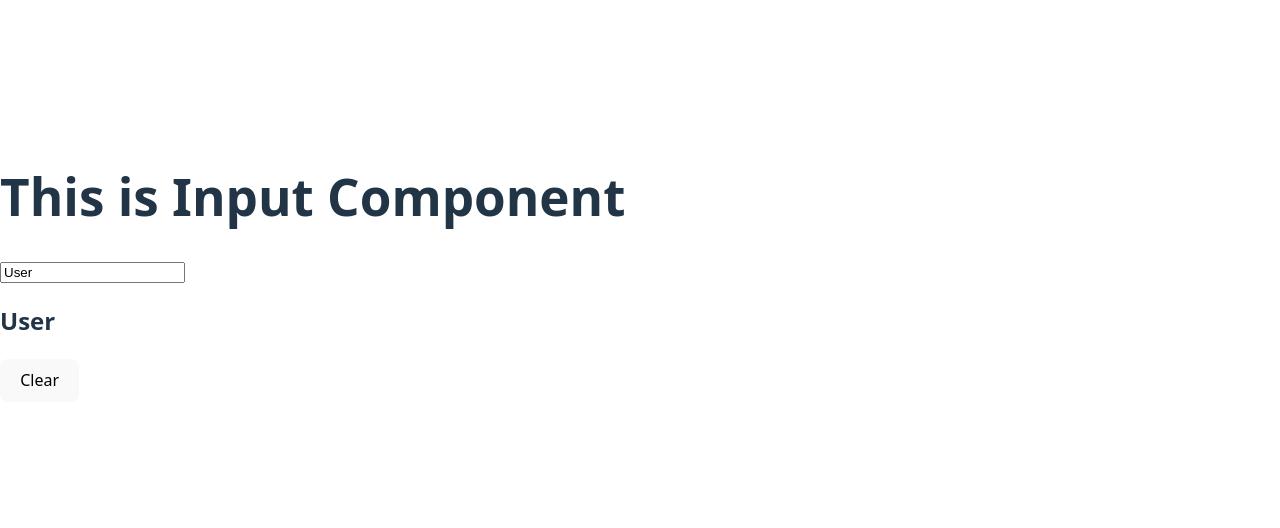
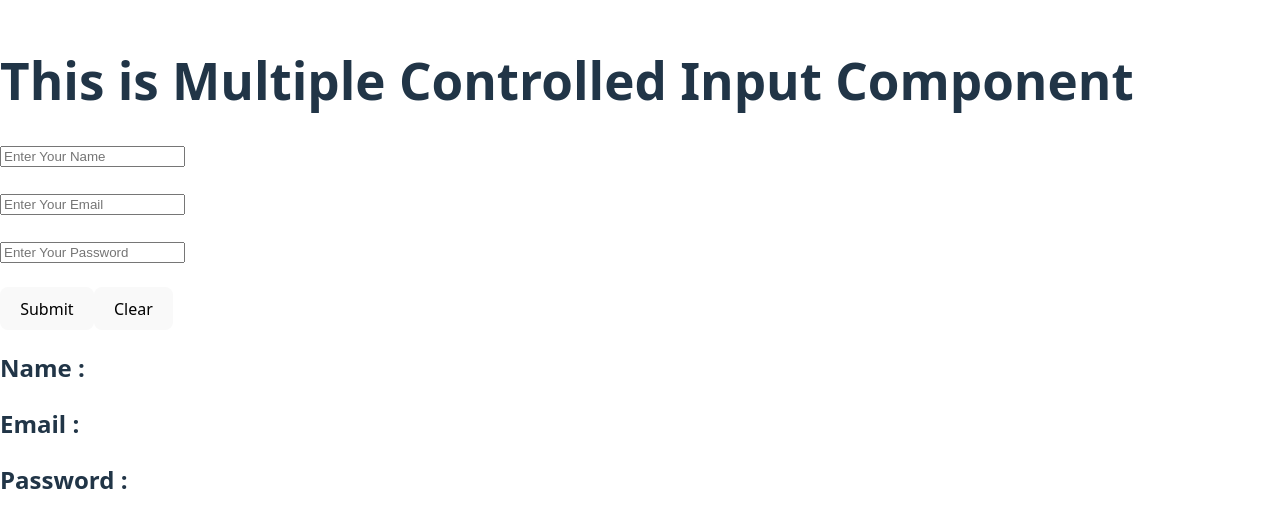
Before and after one commit to atulendrasinghyadav/React-Practice, a React (Vite) app: page / in a window 1280 px wide. Shown: the part 132-660 px from the top of the page. Built offline with nearby package versions, Linux system fonts and the light colour scheme.

Commit message:
Multiple Controlled Input in react

```diff
--- a/src/App.jsx
+++ b/src/App.jsx
@@ -59,6 +59,7 @@ import Props from "./Props";
 import DefaultProps from "./DefaultProps";
 import Wrapper from "./Wrapper";
 import Input from "./Input"
+import MultipleControlledInput from "./MultipleControlledInput";
 
 function App(){
   return(
@@ -90,7 +91,9 @@ function App(){
         <p>This content is inside the wrapper component</p>
       </Wrapper> */}
 
-      <Input />
+      {/* <Input /> */}
+
+      <MultipleControlledInput />
     </div>
   )
 }
--- /dev/null
+++ b/src/MultipleControlledInput.jsx
@@ -0,0 +1,30 @@
+import {useState} from 'react';
+function MultipleControlledInput(){
+
+    const[name,setName] = useState("");
+    const[email,setEmail] = useState("");
+    const[pass,setPass] = useState("");
+
+    return(
+        <div>
+            <h1>This is Multiple Controlled Input Component</h1>
+
+            <form action="" method="get">
+                <input type="text" value = {name} onChange={(event) => setName(event.target.value)} placeholder="Enter Your Name"/>
+                <br /><br />
+                <input type="email" value = {email} onChange={(event) => setEmail(event.target.value)} placeholder="Enter Your Email"/>
+                <br /><br />
+                <input type="password" value = {pass} onChange={(event) => setPass(event.target.value)} placeholder="Enter Your Password"/>
+                <br /><br />
+                <button type="submit">Submit</button>
+                <button onClick ={()=>{setName('');setEmail('');setPass('')}}>Clear</button>
+
+                <h2>Name : {name}</h2>
+                <h2>Email : {email}</h2>
+                <h2>Password : {pass}</h2>
+            </form>
+        </div>
+    )
+}
+
+export default MultipleControlledInput;
```
